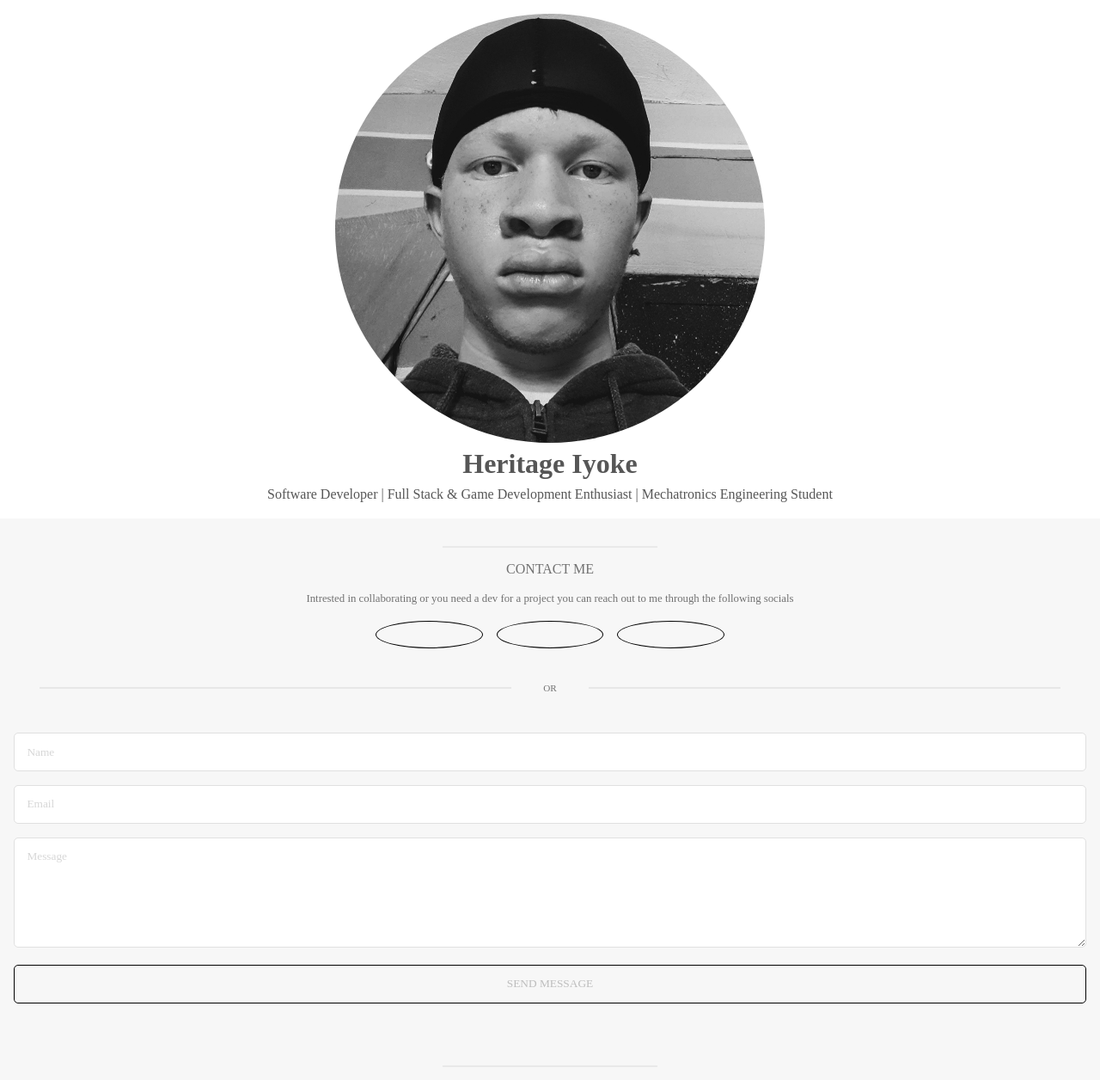
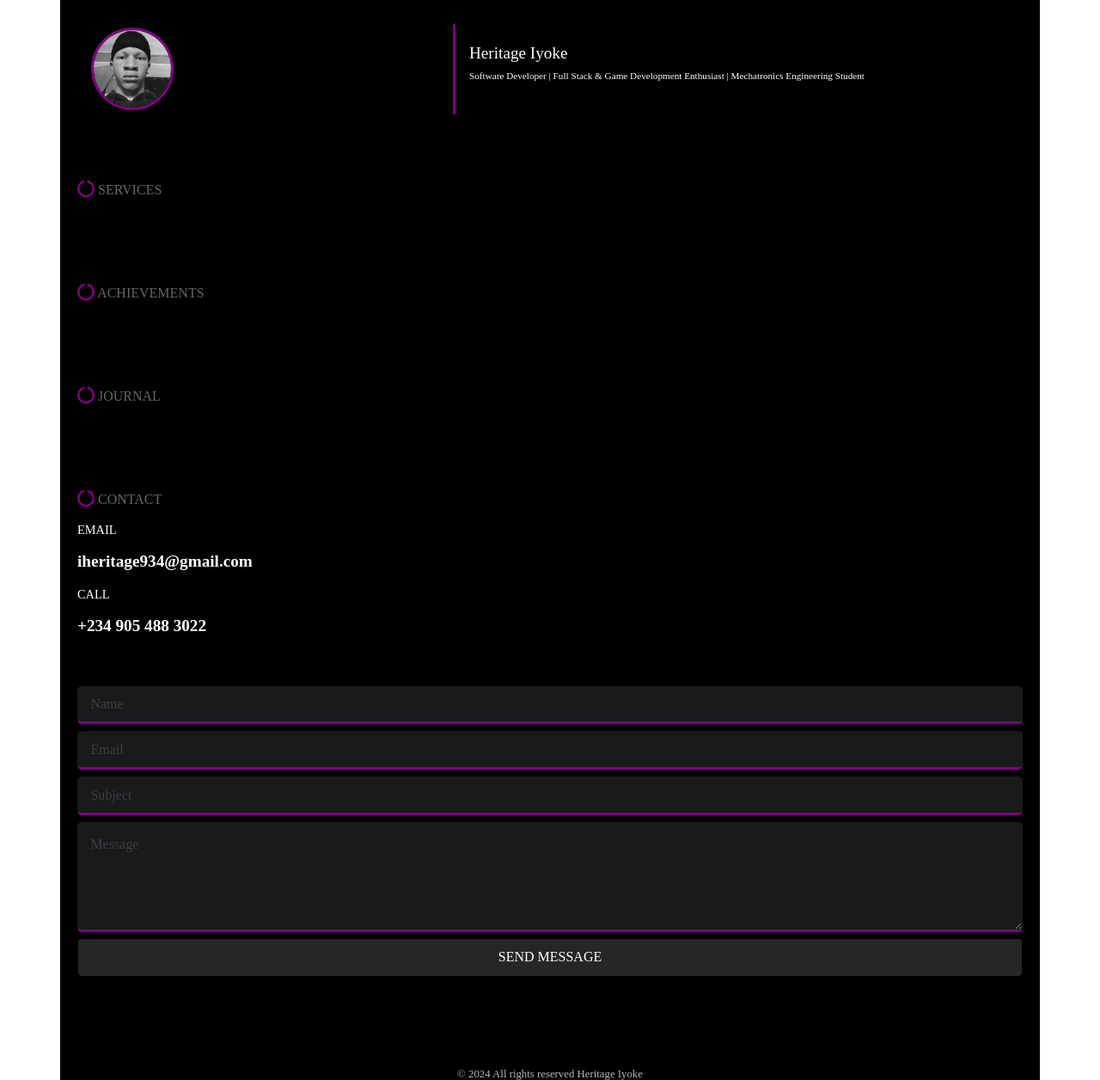
Before and after one commit to Heritage-XioN/PORTFOLIO_PAGE, a plain HTML site: page index.html in a window 1280 px wide. Shown: the top 1256 px of the page at 86% size. Drawn offline with nearby package versions, Linux system fonts and the light colour scheme.

Commit message:
complete style overhaul

```diff
--- a/assets/styles/styles.css
+++ b/assets/styles/styles.css
@@ -7,92 +7,86 @@
 .container{
   width: 100%;
   height: 100%;
-  background-color: #F7F7F7;
+  background-color: #000000;
 }
 header{
-  padding: 1rem;
-  background-color: #FFFFFF;
-}
-.profile_img_container,
-.name_container, .headline_container{
-  width: 100%;
+  padding: 1rem 0.5rem;
+  background-color: #000000;
   display: flex;
 }
+.profile_img_container{
+  width: 40%;
+  padding: 0.3rem 1.5rem 0.3rem 1rem;
+  display: flex;
+  margin: auto;
+  border-right: 3px solid purple;
+}
+.headline_container{
+  width: 40%;
+  padding: 0rem 1rem;
+  display: flex;
+  margin: auto;
+  border-right: 3px solid purple;
+  text-align: justify;
+}
 .profile_img{
-  width: 40%;
-  height: 40%;
+  width: 6rem;
+  height: 6rem;
   border-radius: 100%;
-  margin: auto;
+  border: 3px solid purple;
+}
+.name_container{
+  width: 60%;
+  padding: 2rem 0.5rem 2rem 1rem;
+  display: flex;
+  flex-direction: column;
 }
 .profile_name{
-  color: #565656;
-  font-size: 2rem;
+  color: #FFFFFF;
+  font-size: 1.2rem;
   line-height: 1.5;
-  margin: auto;
+  margin-bottom: 0.2rem;
 }
 .headline{
-  color: #565656;
-  font-size: 1rem;
+  font-size: 0.7rem;
+  color: #FFFFFF;
   line-height: 1.5;
-  margin: auto;
-  text-align: center;
+}
+section{
+  width: 100%;
+  padding: 2rem 0.5rem;
+  background-color: #000000;
+}
+.circle{
+  color: purple;
 }
 footer{
   width: 100%;
-  padding: 2rem 1rem;
+  padding: 2rem 0.5rem;
+  background-color: #000000;
 }
-.footer_head_container{
+.head_container{
   width: 100%;
   padding: 0rem 0rem;
-  display: flex;
   flex-direction: column;
   }
-.top{
-  border: 1px solid #8B8B8B;
+.header{
+  padding-top: 1rem;
+  color: #656565;
 }
-.header_txt{
-  padding-top: 1rem;
-  margin: auto;
-  color: #727272;
+.footer_contacts_container{
+  width: 100%;
 }
-.footer_txt_container{
-  width: 100%;
-  padding: 1rem 0rem;
+.footer_header{
+  color: #FFFFFF;
+  font-size: 0.9rem;
+  line-height: 1;
 }
 .footer_txt{
- font-size: 0.8rem;
- line-height: 1.5;
- text-align: center;
- color: #727272;
-}
-.social_icon_container{
-  margin: auto;
-  display: flex;
-  justify-content: center;
-  padding: 0rem 0rem 2rem 0rem;
-}
-.icon_container{
-  width: 10%;
-  height: 2rem;
-  border-radius: 100%;
-  border: 1px solid black;
-  margin: 0rem 0.5rem;
-}
-.divider_container{
-  width: 100%;
-  padding: 0.5rem 0rem;
-  display: flex;
-}
-.divider{
-  width: 44%;
-  height: 0rem;
-  border: 1px solid #E7E7E7;
-  margin: auto;
-}
-.divider_txt{
-  margin: 0rem 0.5rem;
-  font-size: 0.7rem;
-  color: #727272;
+  color: #FFFFFF;
+  font-size: 1.2rem;
+  line-height: 1.5;
+  font-weight: bold;
 }
 form{
   padding: 2.4rem 0rem 2.5rem 0rem;
@@ -100,10 +94,12 @@ form{
 input{
   width: 100%;
   height: 2.8rem;
-  margin-bottom: 1rem;
   padding: 0.2rem 0.9rem;
   border-radius: 5px;
-  border: 1px solid #E0E0E0;
+  background-color: #181A1C;
+  border: 1px solid #181A1C;
+  color: #fff;
+  border-bottom: 3px solid purple;
 }
 textarea{
   width: 100%;
@@ -111,35 +107,30 @@ textarea{
   margin-bottom: 1rem;
   padding: 0.8rem 0.9rem;
   border-radius: 5px;
-  border: 1px solid #E0E0E0;
+  background-color: #181A1C;
+  border: 1px solid #181A1C;
+  color: #fff;
+  border-bottom: 3px solid purple;
 }
 ::placeholder{
-  color: #D7D7D7;
+  color: #3D3F41;
 }
 .submit_btn{
-  color: #BDBDBD;
+  color: #FEFEFE;
   width: 100%;
   height: 2.8rem;
   border-radius: 5px;
   border: 1px solid black;
-  background-color: #F7F7F7;
+  background-color: #262626;
 }
 .copyright_txt_container{
   padding: 2rem 0rem;
   display: flex;
   flex-direction: column;
 }
-.bar_container{
-  display: flex;
-}
-.bar{
-  margin: auto;
-  width: 20%;
-  border: 1px solid #E9E9E9;
-}
 .copyright_txt{
   padding-top: 2rem;
   font-size: 0.8rem;
-  color: #D7D7D7;
+  color: #B4B4B4;
   margin: auto;
 }
--- a/index.html
+++ b/index.html
@@ -5,6 +5,8 @@
   <meta name="viewport" content="width=device-width, initial-scale=1.0">
   <meta http-equiv="X-UA-Compatible" content="ie=edge">
   <link rel="stylesheet" href="assets/styles/styles.css">
+  <script src="https://kit.fontawesome.com/613df4c120.js" crossorigin="anonymous"></script>
+  <link href="https://cdn.jsdelivr.net/npm/bootstrap@5.3.3/dist/css/bootstrap.min.css" rel="stylesheet" integrity="sha384-QWTKZyjpPEjISv5WaRU9OFeRpok6YctnYmDr5pNlyT2bRjXh0JMhjY6hW+ALEwIH" crossorigin="anonymous">
   <title>Heriage_iyoke</title>
 </head>
 <body>
@@ -17,42 +19,59 @@
         <h2 class="profile_name">
           Heritage Iyoke
         </h2>
-      </div>
-      <div class="headline_container">
         <p class="headline">Software Developer | Full Stack & Game Development Enthusiast | Mechatronics Engineering Student
         </p>
       </div>
     </header>
-    <footer>
-      <div class="footer_head_container">
-        <div class="bar_container">
-          <div class="bar top"></div>
-        </div>
-        <p class="header_txt">
-          CONTACT ME
+    <section>
+      <div class="head_container">
+        <p class="header">
+          <i class="fa-solid fa-circle-notch fa-lg circle"></i>
+          SERVICES
         </p>
       </div>
-      <div class="footer_txt_container">
-        <p class="footer_txt">
-          Intrested in collaborating or
-          you need a dev for a project
-          you can reach out to me
-          through the following socials
+    </section>
+    <section>
+      <div class="head_container">
+        <p class="header">
+          <i class="fa-solid fa-circle-notch fa-lg circle"></i>
+          ACHIEVEMENTS
         </p>
       </div>
-      <div class="social_icon_container">
-        <div class="icon_container"></div>
-        <div class="icon_container"></div>
-        <div class="icon_container"></div>
+    </section>
+    <section>
+      <div class="head_container">
+        <p class="header">
+          <i class="fa-solid fa-circle-notch fa-lg circle"></i>
+          JOURNAL
+        </p>
       </div>
-      <div class="divider_container">
-        <div class="divider"></div>
-        <p class="divider_txt">OR</p>
-        <div class="divider"></div>
+    </section>
+    <footer>
+      <div class="head_container">
+        <p class="header">
+          <i class="fa-solid fa-circle-notch fa-lg circle"></i>
+           CONTACT
+        </p>
+      </div>
+      <div class="footer_contacts_container">
+        <p class="footer_header">
+          EMAIL
+        </p>
+        <p class="footer_txt">
+          iheritage934@gmail.com
+        </p>
+        <p class="footer_header">
+          CALL
+        </p>
+        <p class="footer_txt">
+          +234 905 488 3022
+        </p>
       </div>
       <form action="#">
-        <input type="text" placeholder="Name">
-        <input type="email" placeholder="Email">
+        <input class="mb-2" type="text" placeholder="Name">
+        <input class="mb-2" type="email" placeholder="Email">
+        <input class="mb-2" type="text" placeholder="Subject">
         <textarea
         name=""
         id=""
@@ -64,14 +83,14 @@
         </button>
       </form>
       <div class="copyright_txt_container">
-        <div class="bar_container">
-          <div class="bar"></div>
-        </div>
         <p class="copyright_txt">
           © 2024 All rights reserved Heritage Iyoke
         </p>
       </div>
     </footer>
   </div>
+  <script src="https://cdn.jsdelivr.net/npm/@popperjs/core@2.11.8/dist/umd/popper.min.js" integrity="sha384-I7E8VVD/ismYTF4hNIPjVp/Zjvgyol6VFvRkX/vR+Vc4jQkC+hVqc2pM8ODewa9r" crossorigin="anonymous"></script>
+<script src="https://cdn.jsdelivr.net/npm/bootstrap@5.3.3/dist/js/bootstrap.min.js" integrity="sha384-0pUGZvbkm6XF6gxjEnlmuGrJXVbNuzT9qBBavbLwCsOGabYfZo0T0to5eqruptLy" crossorigin="anonymous"></script>
+<script src="scripts/scripts.js"></script>
 </body>
 </html>
```
Also changed, not shown: assets/images/Banner.jpeg (added), scripts/scripts.js (added).
